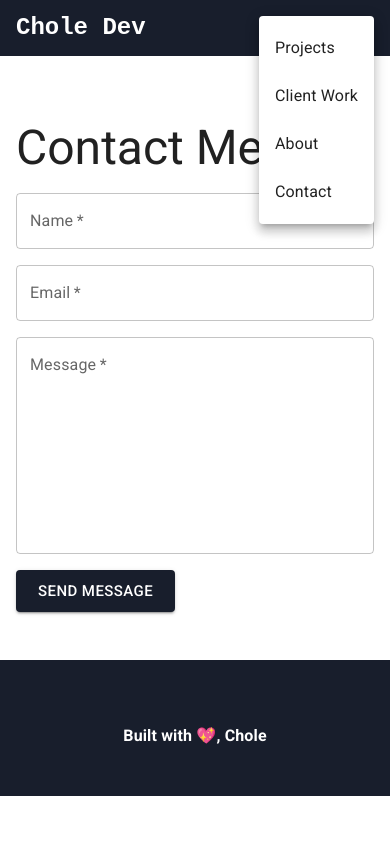
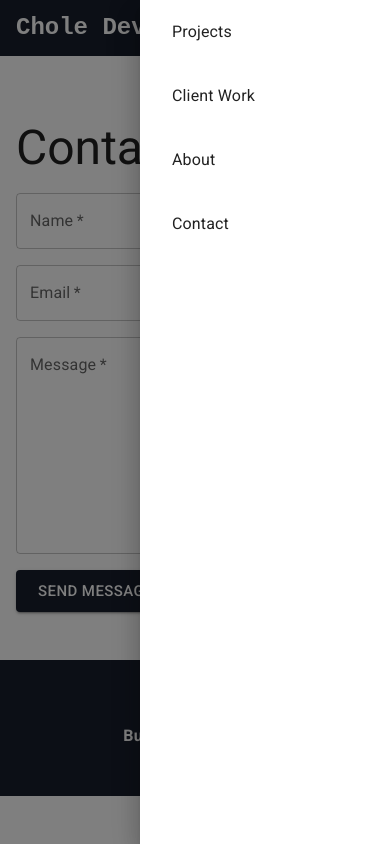
Before and after one commit to CholeM/cm-portfolio, a Next.js app: page /contact in a window 390 px wide. Both pictures are taken after a click on the button "account of current user". Built offline with nearby package versions, Linux system fonts and the light colour scheme.

Commit message:
Change responsive header to drawer

```diff
--- a/components/Header.jsx
+++ b/components/Header.jsx
@@ -1,19 +1,61 @@
-import { AppBar, Box, Button, Container, IconButton, Menu, MenuItem, Toolbar, Typography } from '@mui/material';
-import React from 'react';
+import {
+  AppBar,
+  Box,
+  Button,
+  Container,
+  Drawer,
+  IconButton,
+  List,
+  ListItem,
+  ListItemButton,
+  ListItemText,
+  Toolbar,
+  Typography
+} from '@mui/material';
+import React, { useState } from 'react';
 import MenuIcon from '@mui/icons-material/Menu';
-import Link from 'next/link';
 
 const Header = (props) => {
   const { projects, client, about, contact } = props;
-  const [anchorElNav, setAnchorElNav] = React.useState(null);
+  const [open, setOpen] = useState(false);
 
-  const handleOpenNavMenu = (event) => {
-    setAnchorElNav(event.currentTarget);
+  const handleDrawerOpen = () => {
+    setOpen(true);
   };
 
-  const handleCloseNavMenu = () => {
-    setAnchorElNav(null);
-  };
+  const handleDrawerClose = () => {
+    setOpen(false);
+  }
+
+  const drawer = (
+    <Box
+      role='presentation'
+      sx={{ width: 250 }}
+    >
+      <List disablePadding>
+        <ListItem>
+          <ListItemButton component="a" href="/projects">
+            <ListItemText primary='Projects' />
+          </ListItemButton>
+        </ListItem>
+        <ListItem>
+          <ListItemButton component="a" href="/work">
+            <ListItemText primary='Client Work' />
+          </ListItemButton>
+        </ListItem>
+        <ListItem>
+          <ListItemButton component="a" href="/about">
+            <ListItemText primary='About' />
+          </ListItemButton>
+        </ListItem>
+        <ListItem>
+          <ListItemButton component="a" href="/contact">
+            <ListItemText primary='Contact' />
+          </ListItemButton>
+        </ListItem>
+      </List>
+    </Box>
+  );
 
   return (
     <AppBar position='fixed' sx={{ backgroundColor: 'success', boxShadow: 'none' }}>
@@ -59,13 +101,19 @@ const Header = (props) => {
               aria-label="account of current user"
               aria-controls="menu-appbar"
               aria-haspopup="true"
-              onClick={handleOpenNavMenu}
+              onClick={handleDrawerOpen}
               color="inherit"
             >
               <MenuIcon />
             </IconButton>
-
-            <Menu
+            <Drawer
+              anchor='right'
+              open={open}
+              onClose={handleDrawerClose}
+            >
+              {drawer}
+            </Drawer>
+            {/*<Menu
               id="menu-appbar"
               anchorOrigin={{
                 vertical: 'top',
@@ -102,13 +150,13 @@ const Header = (props) => {
                   <Link href='/contact'>Contact</Link>
                 </Typography>
               </MenuItem>
-            </Menu>
+            </Menu>*/}
           </Box>
 
           <Box sx={{ display: { xs: 'none', md: 'flex' } }}>
             <Button
               href='/projects'
-              onClick={handleCloseNavMenu}
+              //onClick={handleCloseNavMenu}
               sx={{
                 my: 2,
                 color: projects ? '#B1CEFB' : 'white',
@@ -122,7 +170,7 @@ const Header = (props) => {
             </Button>
             <Button
               href='/work'
-              onClick={handleCloseNavMenu}
+              //onClick={handleCloseNavMenu}
               sx={{
                 my: 2,
                 color: client ? '#B1CEFB' : 'white',
@@ -136,7 +184,7 @@ const Header = (props) => {
             </Button>
             <Button
               href="/about"
-              onClick={handleCloseNavMenu}
+              //onClick={handleCloseNavMenu}
               sx={{
                 my: 2,
                 color: about ? '#B1CEFB' : 'white',
@@ -150,7 +198,7 @@ const Header = (props) => {
             </Button>
             <Button
               href='/contact'
-              onClick={handleCloseNavMenu}
+              //onClick={handleCloseNavMenu}
               sx={{
                 my: 2,
                 color: contact ? '#B1CEFB' : 'white',
```
